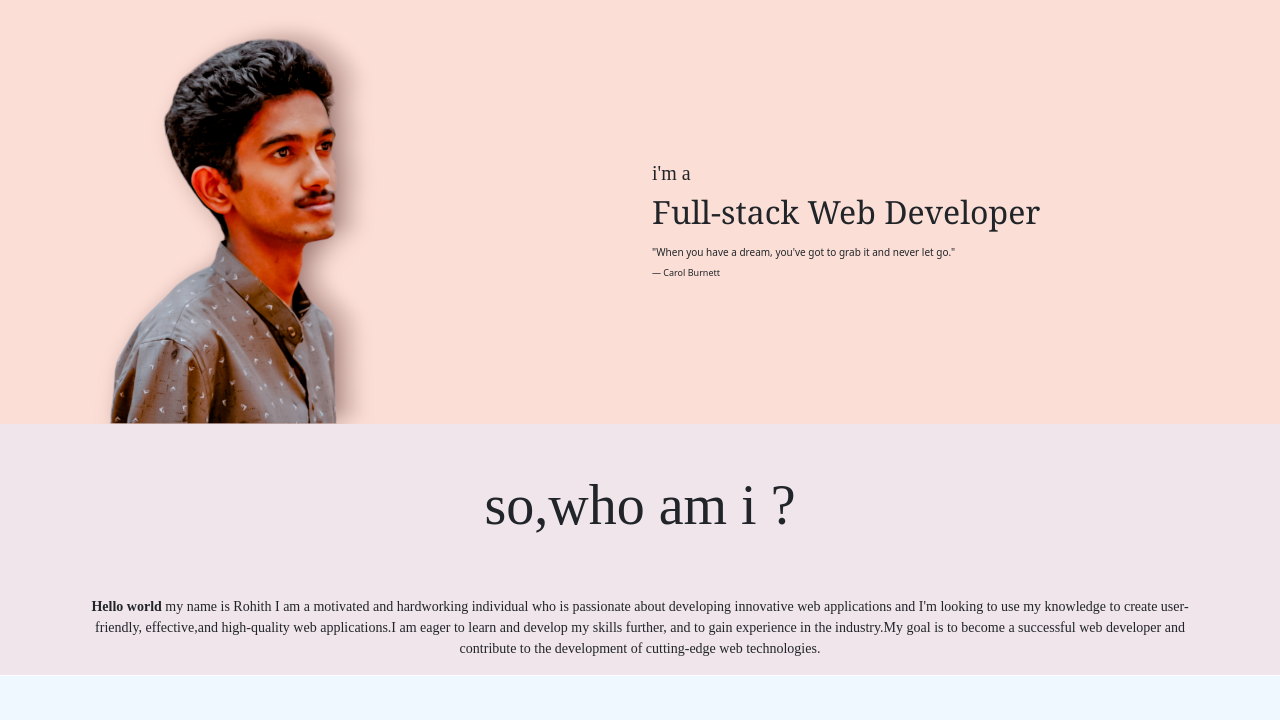
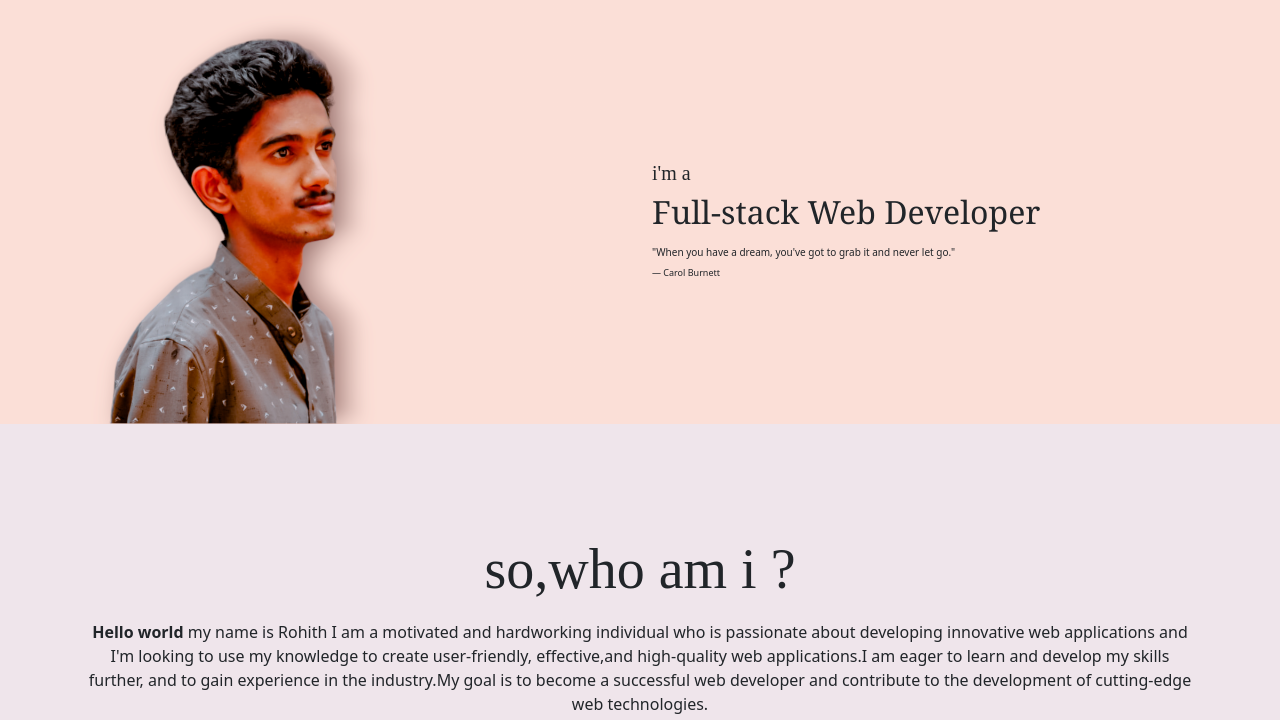
Before and after one commit to Rohith-WebCode/personal-website-project-, a plain HTML site: page index.html in a window 1280 px wide. Shown: the part 80-800 px from the top of the page. Drawn offline with nearby package versions, Linux system fonts and the light colour scheme.

Commit message:
Update index.html

```diff
--- a/index.html
+++ b/index.html
@@ -66,24 +66,27 @@
 
       </div>
     </section>
+  </section>
     <section style="background-color: #efe5eb;" class="c-body">
-      <div class="container">
-        <h1 class="display-4 text-center who pt-5" id="about">so,who am i ?</h1>
-        <div class="row">
-        <div class="col-md-12 text-center pt-5">
-        <p class="  textabout " ><b>Hello world</b> my name is Rohith I am a motivated and hardworking individual
+      <div class="container py-md-3 py-5">
+
+          <div class="col-md-12  pt-5  text-center mx-auto">
+        <h1 class="display-4 who pt-5" id="about">so,who am i ?</h1>
+
+
+        <p class=" my-3 teaxt-hello" ><b>Hello world</b> my name is Rohith I am a motivated and hardworking individual
           who is passionate about developing innovative web applications and I'm looking to use my knowledge to create user-friendly,
           effective,and high-quality web applications.I am eager to learn and develop my skills further,
           and to gain experience in the industry.My goal is to become a successful web developer and
           contribute to the development of cutting-edge web technologies.</p>
         </div>
-<!--         <div class="col-md-6 col-6 c-itam d-flex justify-content-lg-end">
+        <!-- <div class="col-md-6 col-6 c-itam d-flex justify-content-lg-end">
           <img src="IMG_20231230_131619.png " class="c-img ">
-        </div> -->
+        </div>
+         -->
 
 
 
-          </div>
       </div>
 
     </section>
```
